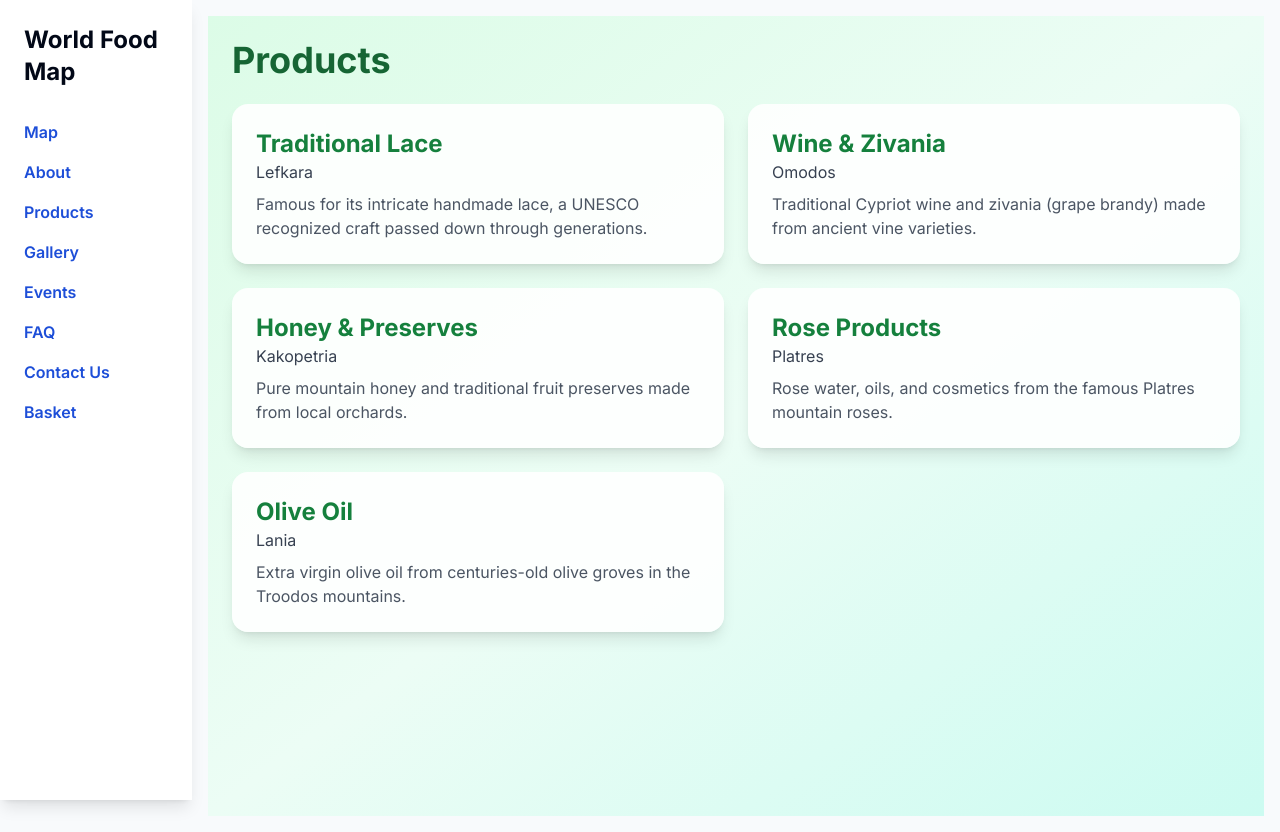
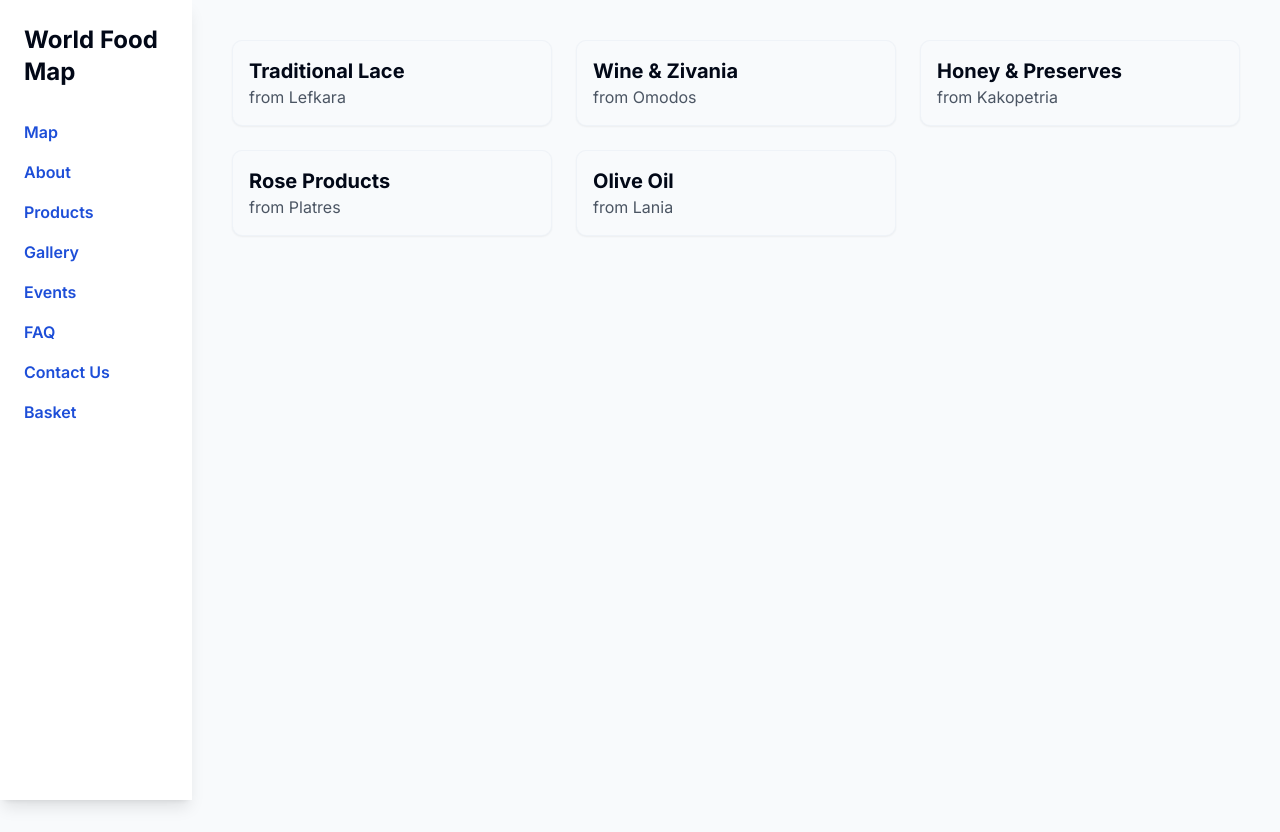
Before and after one commit to alexischry123x/WorldFoodByMap, a React (Vite) app: page /products in a window 1280 px wide. After the commit the page ends 800 px from the top, so only its background shows below. Built offline with nearby package versions, Linux system fonts and the light colour scheme.

Commit message:
Update Products.tsx
Attemp to fix Product Page.

```diff
--- a/src/pages/Products.tsx
+++ b/src/pages/Products.tsx
@@ -1,27 +1,28 @@
-// src/pages/Products.tsx
-import React from "react";
-import { villageData } from "../components/villageData";
-import { Link } from "react-router-dom";
+import React from 'react';
+import { Link } from 'react-router-dom';
+import { Card, CardContent } from "@/components/ui/card";
+
+const products = [
+  { id: '1', name: 'Traditional Lace', village: 'Lefkara' },
+  { id: '2', name: 'Wine & Zivania', village: 'Omodos' },
+  { id: '3', name: 'Honey & Preserves', village: 'Kakopetria' },
+  { id: '4', name: 'Rose Products', village: 'Platres' },
+  { id: '5', name: 'Olive Oil', village: 'Lania' }
+];
 
 const Products: React.FC = () => {
   return (
-    <div className="min-h-screen p-6 bg-gradient-to-br from-green-100 via-emerald-50 to-teal-100">
-      <div className="max-w-5xl mx-auto">
-        <h1 className="text-4xl font-bold text-green-800 mb-6">Products</h1>
-        <div className="grid md:grid-cols-2 gap-6">
-          {Object.values(villageData).map((village) => (
-            <Link
-              key={village.id}
-              to={`/village/${village.id}`}
-              className="bg-white/90 p-6 rounded-2xl shadow-lg hover:scale-105 transition-transform"
-            >
-              <h2 className="text-2xl font-bold text-green-700">{village.product}</h2>
-              <p className="text-gray-700">{village.name}</p>
-              <p className="mt-2 text-gray-600">{village.description}</p>
-            </Link>
-          ))}
-        </div>
-      </div>
+    <div className="p-6 grid grid-cols-1 md:grid-cols-2 lg:grid-cols-3 gap-6">
+      {products.map((product) => (
+        <Link key={product.id} to={`/village/${product.id}`}>
+          <Card className="hover:shadow-lg transition-shadow cursor-pointer">
+            <CardContent className="p-4">
+              <h2 className="text-xl font-bold">{product.name}</h2>
+              <p className="text-gray-600">from {product.village}</p>
+            </CardContent>
+          </Card>
+        </Link>
+      ))}
     </div>
   );
 };
```
